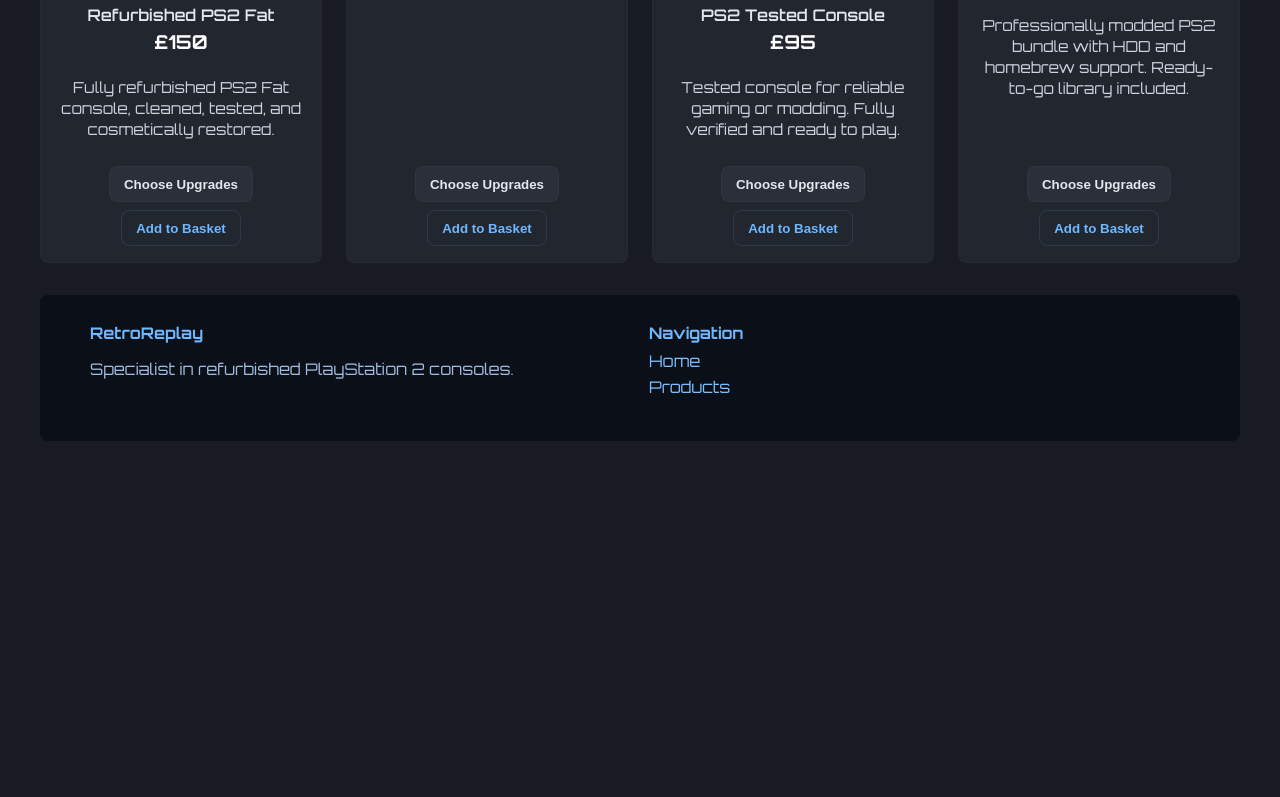
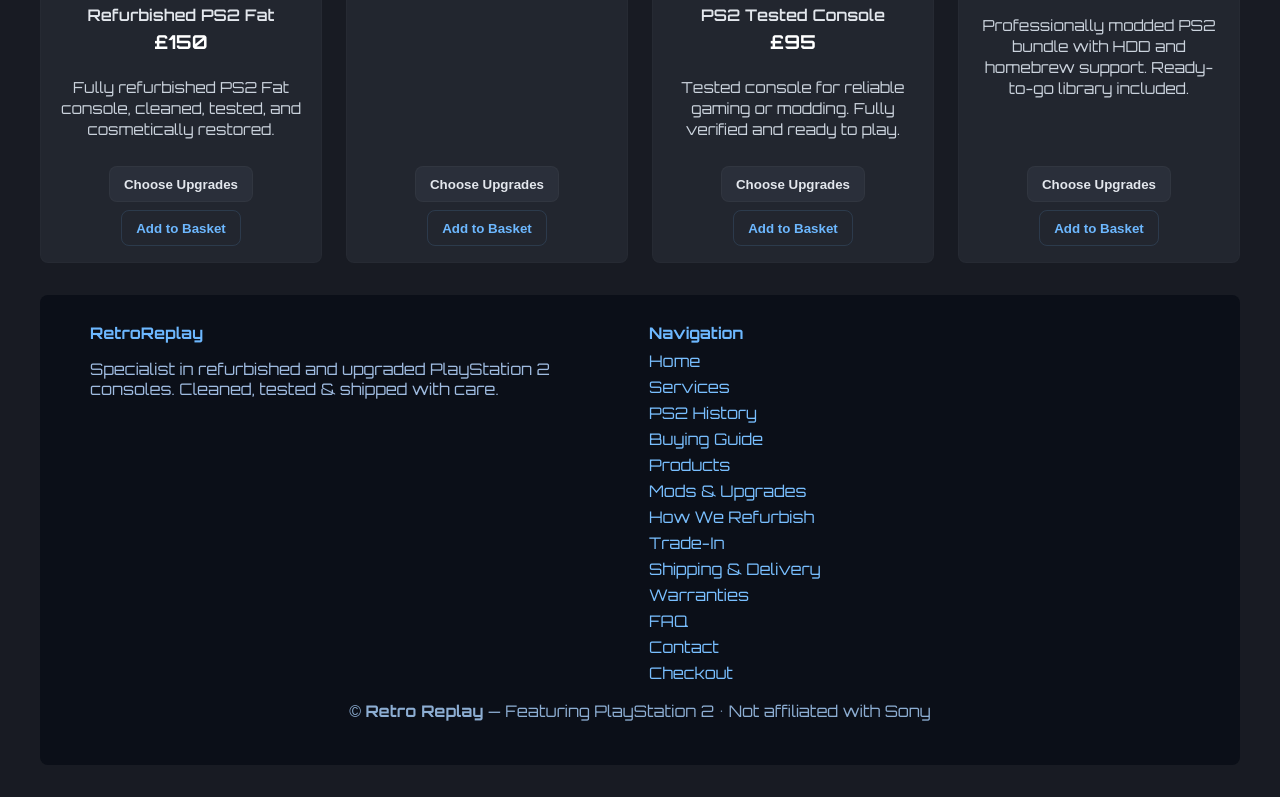
Before and after one commit to Taccountant2026/retro-replay, a plain HTML site: page index.html in a window 1280 px wide. Shown: the part 2129-2926 px from the top of the page. Before the commit the page ends 2602 px from the top, so only its background shows below. Drawn offline with Linux system fonts and the light colour scheme.

Commit message:
Update index.html

```diff
--- a/index.html
+++ b/index.html
@@ -185,17 +185,28 @@
   <div class="footer-grid">
     <div>
       <h4>RetroReplay</h4>
-        <p>Specialist in refurbished PlayStation 2 consoles.</p>
+      <p>Specialist in refurbished and upgraded PlayStation 2 consoles. Cleaned, tested & shipped with care.</p>
     </div>
     <div>
       <h4>Navigation</h4>
       <a href="index.html">Home</a>
+      <a href="services.html">Services</a>
+      <a href="history.html">PS2 History</a>
+      <a href="buying-guide.html">Buying Guide</a>
       <a href="products.html">Products</a>
+      <a href="mods-upgrades.html">Mods & Upgrades</a>
+      <a href="how-we-refurbish.html">How We Refurbish</a>
+      <a href="trade-in.html">Trade-In</a>
+      <a href="delivery.html">Shipping & Delivery</a>
+      <a href="warranties.html">Warranties</a>
+      <a href="faq.html">FAQ</a>
+      <a href="contact.html">Contact</a>
+      <a href="checkout.html">Checkout</a>
     </div>
   </div>
+  <p style="text-align:center;margin-top:12px;color:#8daed3;">© <strong>Retro Replay</strong> — Featuring PlayStation 2 • Not affiliated with Sony</p>
 </div>
 
-</div>
 
 <!-- Scripts -->
 <script src="cart.js"></script>
```
Lines whose indentation alone changed are shown as unchanged.
